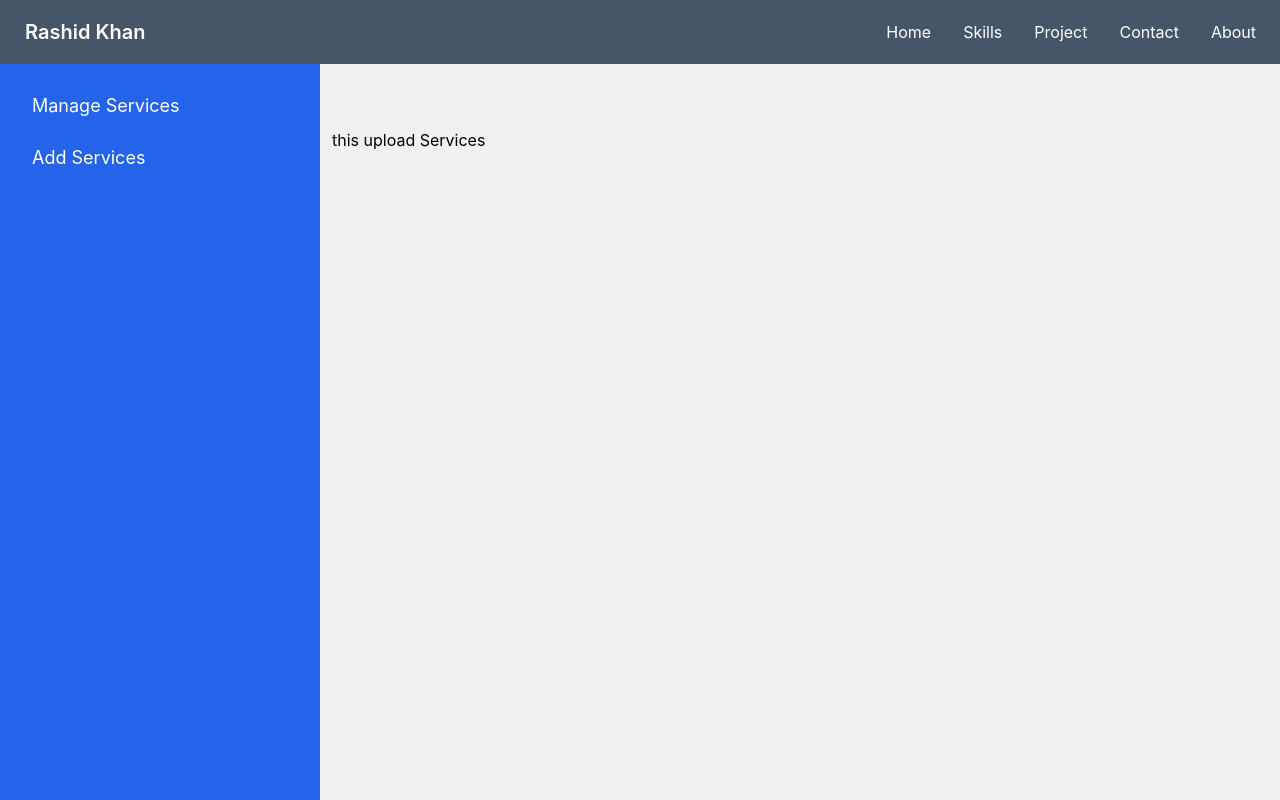
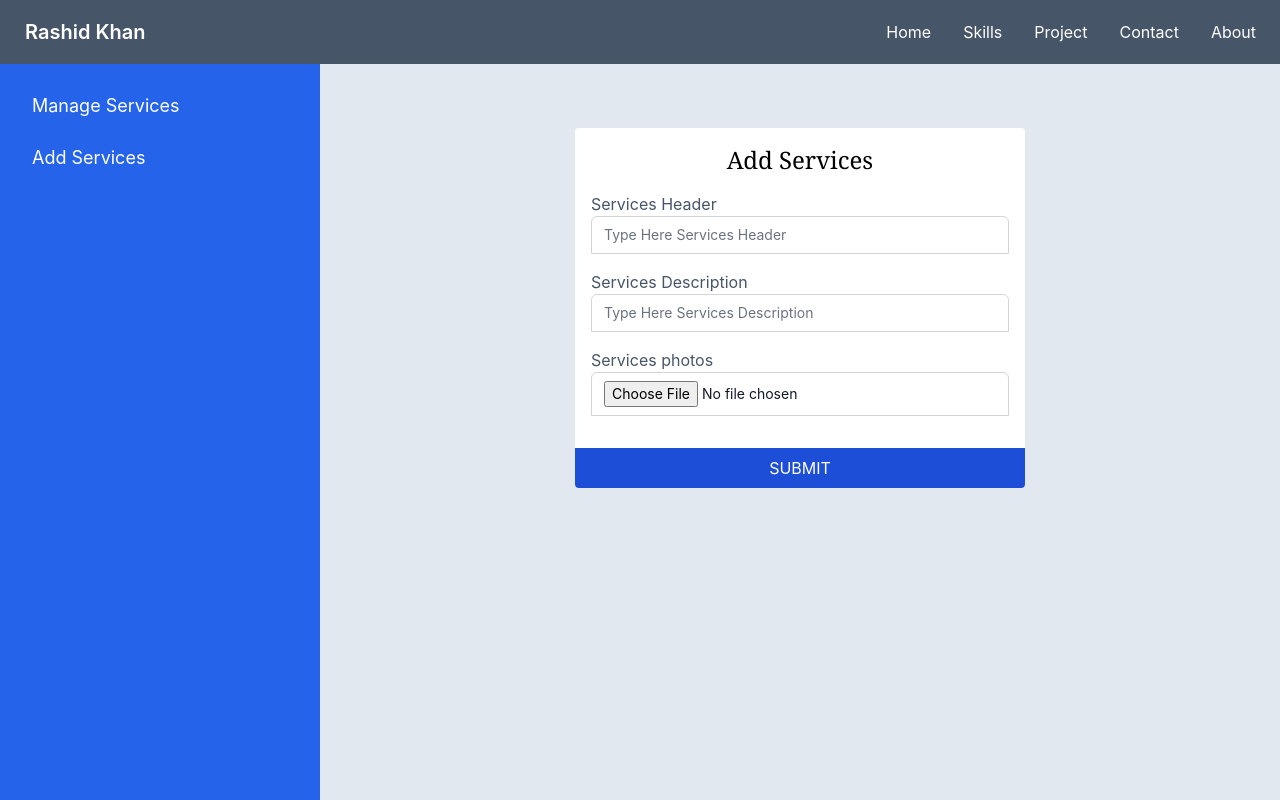
Before and after one commit to abdur-rashid-khan/portfolio, a React (Create React App) app: page /admin-rk in a window 1280 px wide. Built offline with nearby package versions, Linux system fonts and the light colour scheme.

Commit message:
create admin plan

```diff
--- a/src/components/DashBoard/DashBoard.js
+++ b/src/components/DashBoard/DashBoard.js
@@ -1,6 +1,5 @@
 import React from 'react';
 import { Link, Outlet } from 'react-router-dom';
-import { FontAwesomeIcon } from '@fortawesome/react-fontawesome'
 import menu from '../../img/menu.png'
 // for hero icon
 // import { BeakerIcon, ChevronRightIcon } from '@heroicons/react/solid'
@@ -12,7 +11,7 @@ const DashBoard = () => {
 		<div className="container mx-auto px-2 lg:px-0">
 			<div className="drawer drawer-mobile pt-16">
 				<input id="open-dashboard-menu" type="checkbox" className="drawer-toggle" />
-				<div className="drawer-content  flex flex-col">
+				<div className="drawer-content  flex flex-col bg-slate-200">
 					{/* <!-- Page content here --> */}
 					<div className="text-left mt-4 ">
 						<label htmlFor="open-dashboard-menu" className="w-10 rounded h-10 inline-block cursor-pointer bg-blue-500 hover:bg-blue-800 text-white lg:hidden"><span>
--- /dev/null
+++ b/src/components/DashBoard/Upload/Upload.css
@@ -0,0 +1,6 @@
+#services-content{
+  width: 450px;
+  height: auto;
+  background: #ffffff;
+  margin: auto;
+}
--- a/src/components/DashBoard/Upload/UploadServices.js
+++ b/src/components/DashBoard/Upload/UploadServices.js
@@ -1,9 +1,31 @@
 import React from 'react';
+import './Upload.css'
 
 const UploadServices = () => {
   return (
     <div>
-      <h1>this upload Services</h1>
+      <div id="services-content" className='rounded'>
+      <div className="text-center">
+      <h1 className="text-2xl font-serif pt-4" >Add Services</h1>
+      </div>
+        <form>
+          <div className="p-4">
+        <div>
+          <label for="services-header" class="text-slate-600">Services Header</label>
+          <input id="services-header" name="services-header" type="text"  required class="appearance-none rounded-none relative block w-full px-3 py-2 border border-gray-300 placeholder-gray-500 text-gray-900 rounded-t-md focus:outline-none focus:ring-indigo-500 focus:border-indigo-500 focus:z-10 sm:text-sm" placeholder="Type Here Services Header " />
+        </div>
+        <div className='py-4'>
+          <label for="services-description" class="text-slate-600">Services Description</label>
+          <input id="services-description" name="services-description" type="text"  required class="appearance-none rounded-none relative block w-full px-3 py-2 border border-gray-300 placeholder-gray-500 text-gray-900 rounded-t-md focus:outline-none focus:ring-indigo-500 focus:border-indigo-500 focus:z-10 sm:text-sm" placeholder="Type Here Services Description " />
+        </div>
+        <div className='pb-4'>
+          <label for="services-img" class="text-slate-600">Services photos</label>
+          <input id="services-img" name="services-img" type="file"  required class="appearance-none rounded-none relative block w-full px-3 py-2 border border-gray-300 placeholder-gray-500 text-gray-900 rounded-t-md focus:outline-none focus:ring-indigo-500 focus:border-indigo-500 focus:z-10 sm:text-sm" placeholder="Type Here Services photos " />
+        </div>
+        </div>
+        <button className='uppercase bg-blue-700 w-full py-2 text-white hover:bg-blue-600 rounded-b'>submit</button>
+        </form>
+      </div>
     </div>
   );
 };
```
